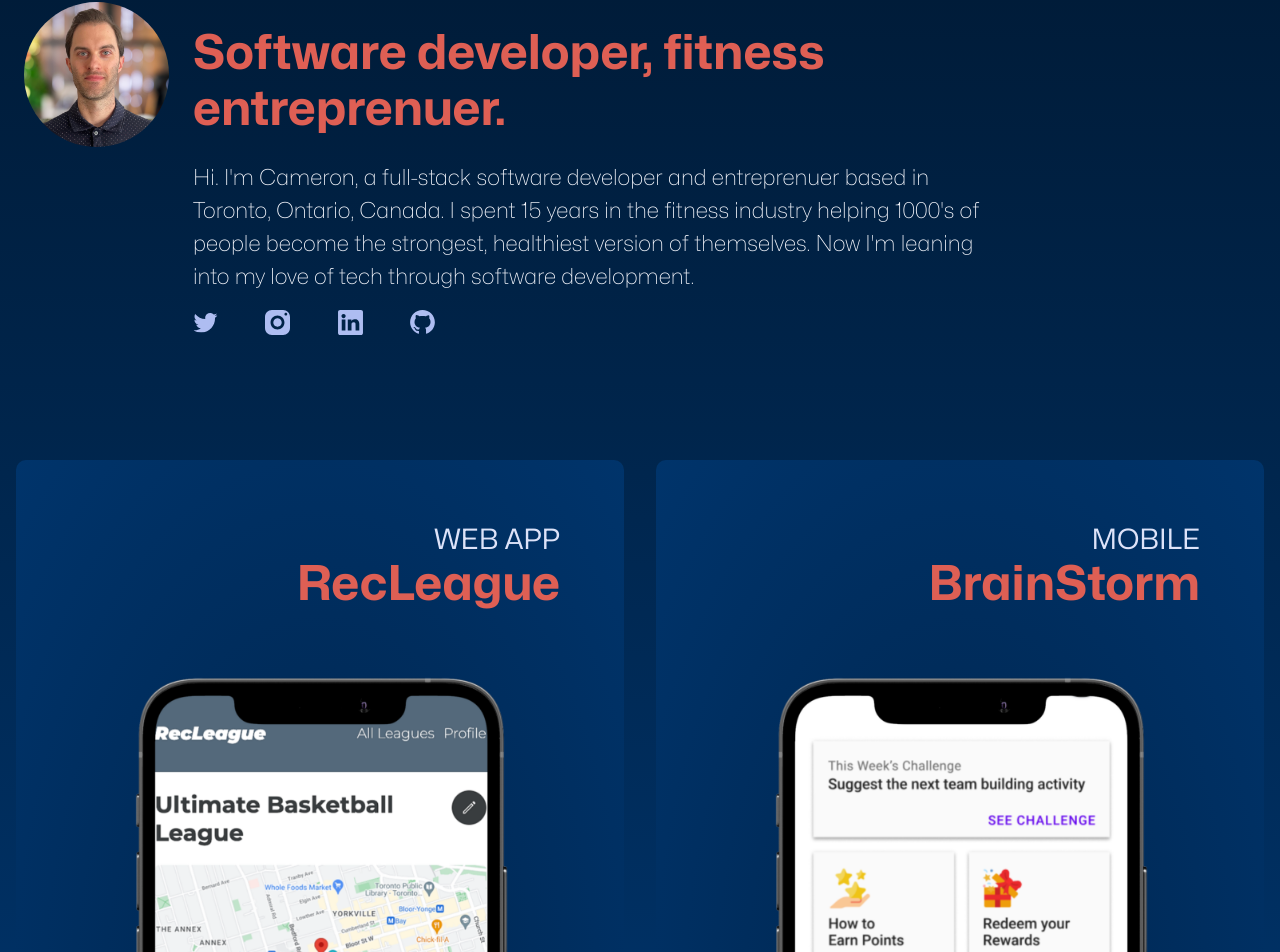
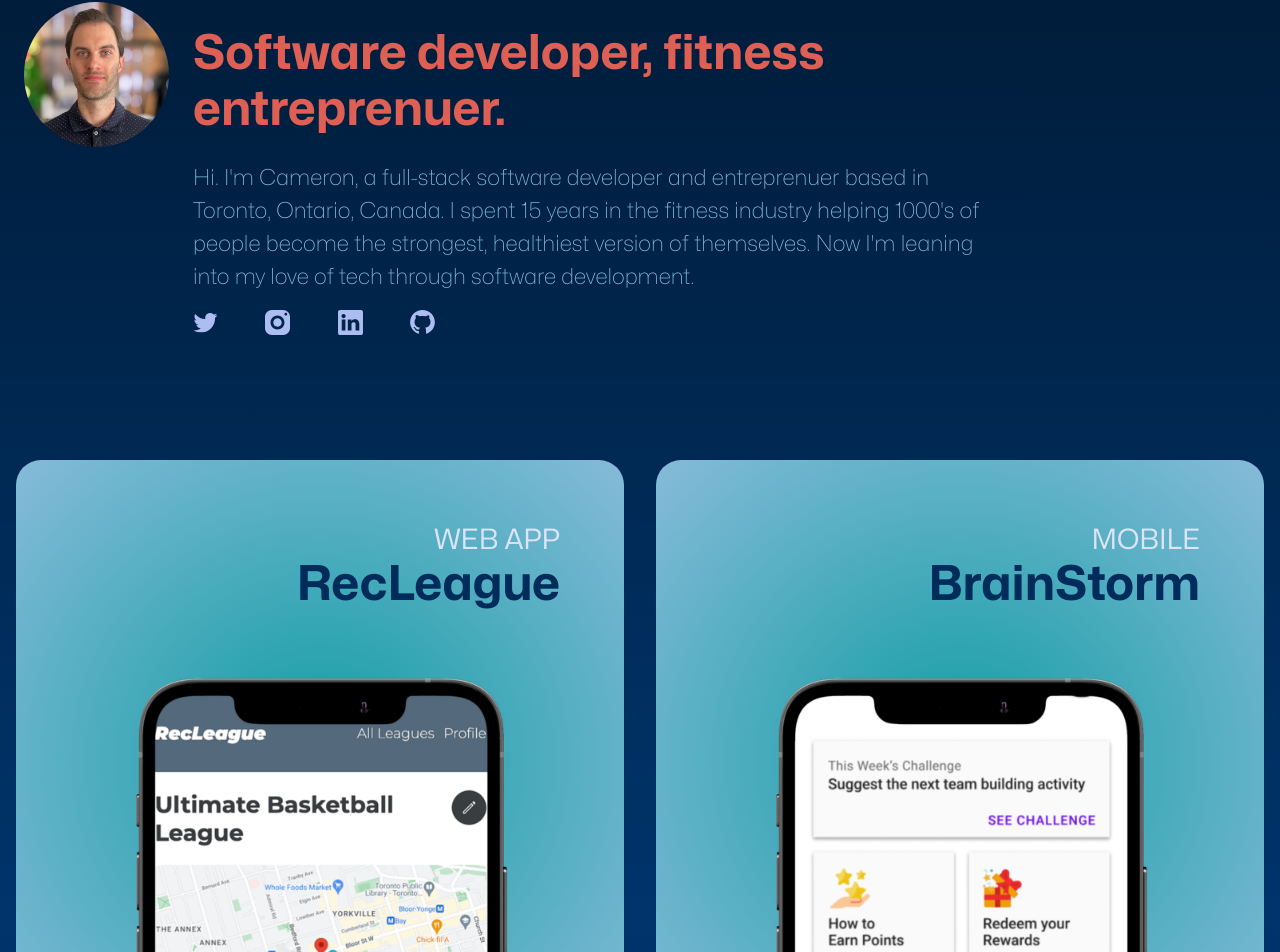
Before and after one commit to cameronmakarchuk/portfolio-site-client, a React (Create React App) app: page / in a window 1280 px wide. Shown: the part 142-1094 px from the top of the page. Built offline with nearby package versions, Linux system fonts and the light colour scheme.

Commit message:
feat: update project cards on home page

```diff
--- a/src/components/Projects/Projects.scss
+++ b/src/components/Projects/Projects.scss
@@ -22,20 +22,24 @@
     &__card {
         margin: 1.5rem 1.0rem;
         padding: 1.0rem;
-        background: radial-gradient($secondary-background, $tertiary-dark);
-        border-radius: 10px;
+        background: radial-gradient($secondary-accent, $primary-light);
+        border-radius: 25px;
         display: flex;
         flex-direction: column;
         align-items: center;
         transition: translate 0.5s;
+        height: 250px;
+        overflow: hidden;
 
         @include tablet {
             padding: 2.0rem;
+            height: 400px;
         }
 
         @include desktop {
             padding: 4.0rem;
             margin: 3.5rem 1.0rem;
+            height: 600px;
         }
 
         &:hover {
@@ -54,6 +58,7 @@
 
     &__card-title {
         @include pageTitle;
+        color: $secondary-dark;
         align-self: flex-end;
         padding-bottom: 1.0rem;
 
@@ -69,5 +74,6 @@
 
     &__card-image {
         width: 80%;
+
     }
 }
--- a/src/styles/partials/_variables.scss
+++ b/src/styles/partials/_variables.scss
@@ -9,7 +9,7 @@
 // $primary-dark: #2f2d2e;
 
 
-$primary-light: #f6f8fe;
+$primary-light: #86BBD8;
 $secondary-light: #dde3f9;
 
 $primary-dark: #001021;
@@ -20,6 +20,7 @@ $primary-background: #001933;
 $secondary-background: #00264f;
 
 $primary-accent: #de5f54;
+$secondary-accent: #119DA4;
 
 // BREAKPOINTS
 $tablet: 768px;
```
